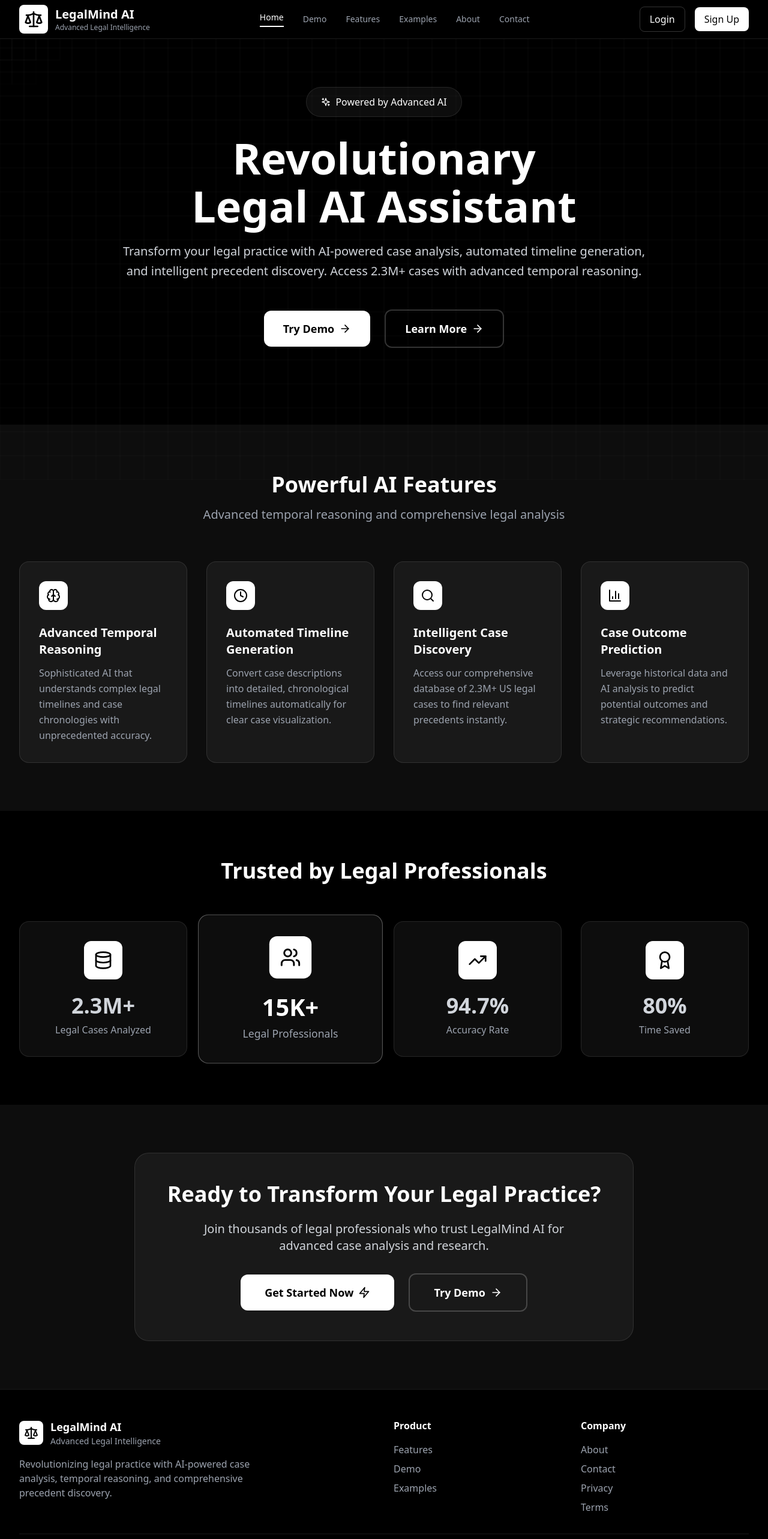
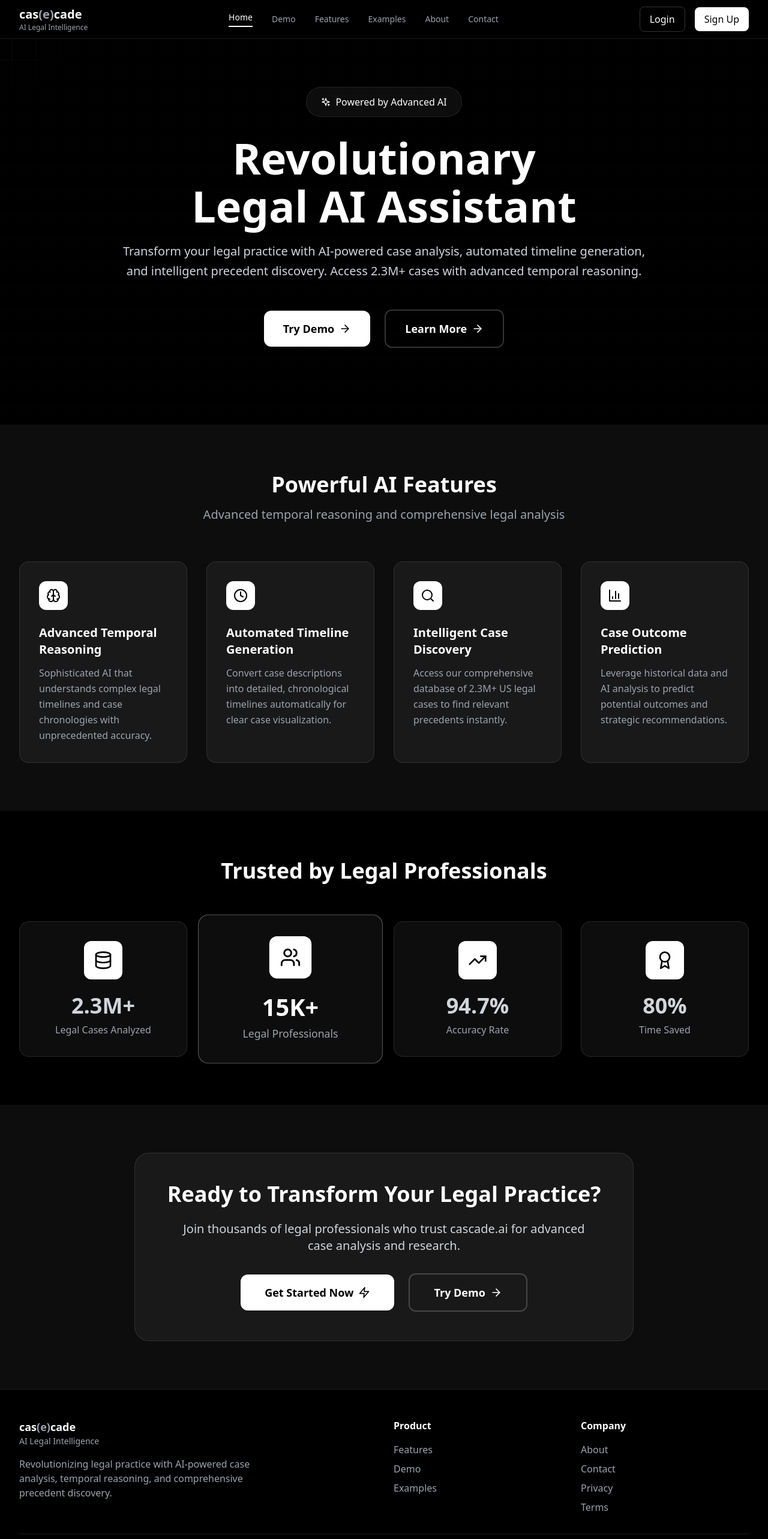
Before and after one commit to sudhersankv/casecade.ai, a React (Vite) app: page / in a window 1280 px wide. Shown: the top 2566 px of the page at 60% size. Built offline with nearby package versions, Linux system fonts and the light colour scheme.

Commit message:
Rebrand to cascade.ai

```diff
--- a/index.html
+++ b/index.html
@@ -4,7 +4,7 @@
     <meta charset="UTF-8" />
     <link rel="icon" type="image/svg+xml" href="/vite.svg" />
     <meta name="viewport" content="width=device-width, initial-scale=1.0" />
-    <title>AI Law Assistant Tool</title>
+    <title>cascade.ai - AI Legal Assistant</title>
   </head>
   <body>
     <div id="root"></div>
--- a/package.json
+++ b/package.json
@@ -1,5 +1,5 @@
 {
-  "name": "legalmind-ai-platform",
+  "name": "cascade-ai-platform",
   "private": true,
   "version": "0.0.0",
   "type": "module",
--- a/src/components/DemoInterface.tsx
+++ b/src/components/DemoInterface.tsx
@@ -36,7 +36,7 @@ const DemoInterface: React.FC = () => {
     {
       id: '1',
       type: 'assistant',
-      content: `Welcome to LegalMind AI! 🏛️
+      content: `Welcome to cascade.ai! 🏛️
 
 I'm your AI Legal Assistant powered by advanced temporal reasoning and comprehensive case analysis. Here's how I can help:
 
--- a/src/components/Layout.tsx
+++ b/src/components/Layout.tsx
@@ -75,7 +75,7 @@ const Layout: React.FC<LayoutProps> = ({ children }) => {
       ctx.clearRect(0, 0, canvas.width, canvas.height);
 
       // Draw base grid
-      ctx.strokeStyle = 'rgba(255, 255, 255, 0.03)';
+      ctx.strokeStyle = 'rgba(255, 255, 255, 0.02)';
       ctx.lineWidth = 1;
 
       for (let x = 0; x <= canvas.width; x += gridSize) {
@@ -101,7 +101,7 @@ const Layout: React.FC<LayoutProps> = ({ children }) => {
         for (let y = 0; y <= canvas.height; y += gridSize) {
           const distance = Math.sqrt((x - mouseX) ** 2 + (y - mouseY) ** 2);
           if (distance < radius) {
-            const baseOpacity = (1 - distance / radius) * 0.4;
+            const baseOpacity = (1 - distance / radius) * 0.3;
 
             // Apply eclipse effect - reduce opacity when over any elements
             const eclipseMultiplier = isOverElement ? 0.1 : 1;
@@ -164,12 +164,11 @@ const Layout: React.FC<LayoutProps> = ({ children }) => {
         <div className="max-w-7xl mx-auto px-4 sm:px-6 lg:px-8">
           <div className="flex justify-between items-center h-16">
             <Link to="/" className="flex items-center space-x-3">
-              <div className="bg-white p-2 rounded-lg">
-                <Scale className="h-8 w-8 text-black" />
-              </div>
               <div>
-                <h1 className="text-xl font-bold text-white">LegalMind AI</h1>
-                <p className="text-xs text-gray-400 hidden sm:block">Advanced Legal Intelligence</p>
+                <h1 className="text-xl font-bold text-white">
+                  cas<span className="text-gray-400">(e)</span>cade
+                </h1>
+                <p className="text-xs text-gray-400 hidden sm:block">AI Legal Intelligence</p>
               </div>
             </Link>
 
@@ -250,12 +249,11 @@ const Layout: React.FC<LayoutProps> = ({ children }) => {
           <div className="grid grid-cols-1 md:grid-cols-4 gap-8">
             <div className="col-span-1 md:col-span-2">
               <div className="flex items-center space-x-3 mb-4">
-                <div className="bg-white p-2 rounded-lg">
-                  <Scale className="h-6 w-6 text-black" />
-                </div>
                 <div>
-                  <h3 className="text-lg font-bold text-white">LegalMind AI</h3>
-                  <p className="text-sm text-gray-400">Advanced Legal Intelligence</p>
+                  <h3 className="text-lg font-bold text-white">
+                    cas<span className="text-gray-400">(e)</span>cade
+                  </h3>
+                  <p className="text-sm text-gray-400">AI Legal Intelligence</p>
                 </div>
               </div>
               <p className="text-gray-400 max-w-md">
@@ -285,7 +283,7 @@ const Layout: React.FC<LayoutProps> = ({ children }) => {
           </div>
 
           <div className="border-t border-white/10 mt-8 pt-8 text-center text-gray-400">
-            <p>&copy; 2024 LegalMind AI. All rights reserved.</p>
+            <p>&copy; 2024 cascade.ai. All rights reserved.</p>
           </div>
         </div>
       </footer>
--- a/src/pages/About.tsx
+++ b/src/pages/About.tsx
@@ -91,7 +91,7 @@ const About: React.FC = () => {
         <div className="max-w-7xl mx-auto px-4 sm:px-6 lg:px-8">
           <div className="text-center mb-16">
             <h1 className="text-5xl font-bold mb-6 text-white">
-              About LegalMind AI
+              About cascade.ai
             </h1>
             <p className="text-xl text-gray-400 max-w-3xl mx-auto">
               We're revolutionizing legal practice by combining cutting-edge artificial intelligence
--- a/src/pages/Contact.tsx
+++ b/src/pages/Contact.tsx
@@ -50,7 +50,7 @@ const Contact: React.FC = () => {
     {
       icon: Mail,
       title: "Email Us",
-      details: "hello@legalmind.ai",
+      details: "hello@cascade.ai",
       description: "Get in touch for general inquiries"
     },
     {
@@ -97,7 +97,7 @@ const Contact: React.FC = () => {
             </h1>
             <p className="text-xl text-gray-400 max-w-3xl mx-auto">
               Ready to transform your legal practice? We're here to help you get started
-              with LegalMind AI and answer any questions you might have.
+              with cascade.ai and answer any questions you might have.
             </p>
           </div>
         </div>
@@ -272,7 +272,7 @@ const Contact: React.FC = () => {
                     </div>
                     <div className="text-left">
                       <div className="font-semibold text-white">Schedule a Demo</div>
-                      <div className="text-sm text-gray-400">See LegalMind AI in action</div>
+                      <div className="text-sm text-gray-400">See cascade.ai in action</div>
                     </div>
                   </button>
 
@@ -310,7 +310,7 @@ const Contact: React.FC = () => {
               Frequently Asked Questions
             </h2>
             <p className="text-xl text-gray-400">
-              Quick answers to common questions about LegalMind AI
+              Quick answers to common questions about cascade.ai
             </p>
           </div>
 
--- a/src/pages/Home.tsx
+++ b/src/pages/Home.tsx
@@ -206,7 +206,7 @@ const Home: React.FC = () => {
             </h2>
 
             <p className="text-xl text-gray-300 mb-8 max-w-2xl mx-auto">
-              Join thousands of legal professionals who trust LegalMind AI for advanced case analysis and research.
+              Join thousands of legal professionals who trust cascade.ai for advanced case analysis and research.
             </p>
 
             <div className="flex flex-col sm:flex-row items-center justify-center space-y-4 sm:space-y-0 sm:space-x-6">
```
Also changed, not shown: 1 other file (tests, documents, lock files or other folders).
